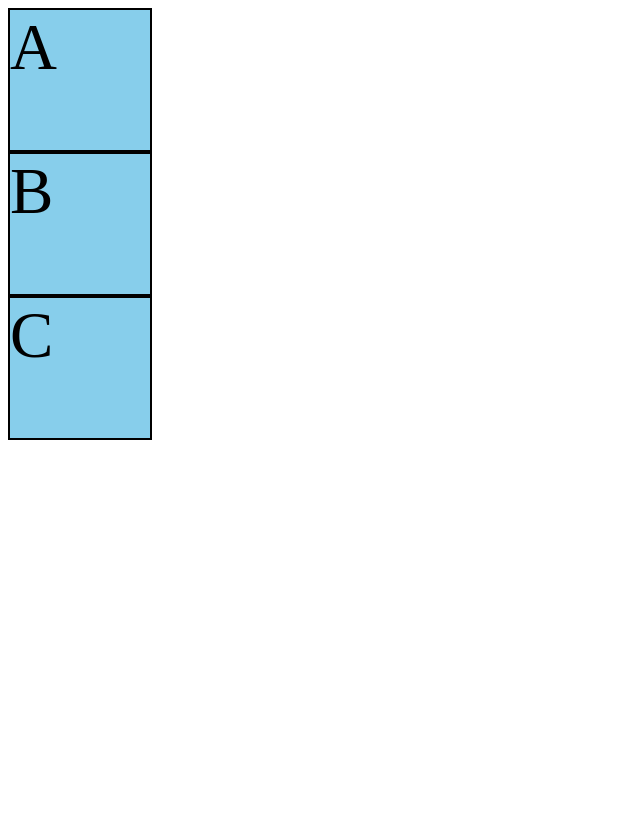
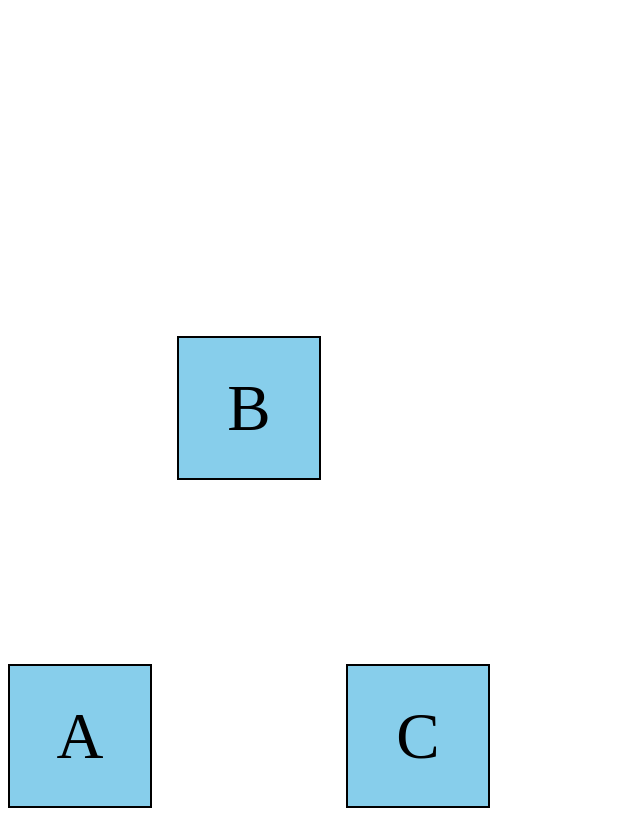
Before and after one commit to 1jeffreyli/git_test, a plain HTML site: page project-1/index.html in a window 1280 px wide. Shown: the whole page, without its empty margins (0-640 px from the left). Drawn offline with Linux system fonts and the light colour scheme.

Commit message:
Add flexbox styling to the divs

```diff
--- a/project-1/style.css
+++ b/project-1/style.css
@@ -1,5 +1,10 @@
 .container{
     height: 100vh;
+    display: flex;
+    gap: 25px;
+    flex-direction: row;
+    justify-content: flex-start;
+    align-items: flex-end;
 }
 
 [class ^="box-"]{
@@ -7,5 +12,12 @@
     height: 140px;
     background-color: skyblue;
     border: 2px solid black;
-    font-size: 65px
+    font-size: 65px;
+    display: flex;
+    justify-content: center;
+    align-items: center;
 }
+
+.box-2{
+    align-self: center;
+}
```
